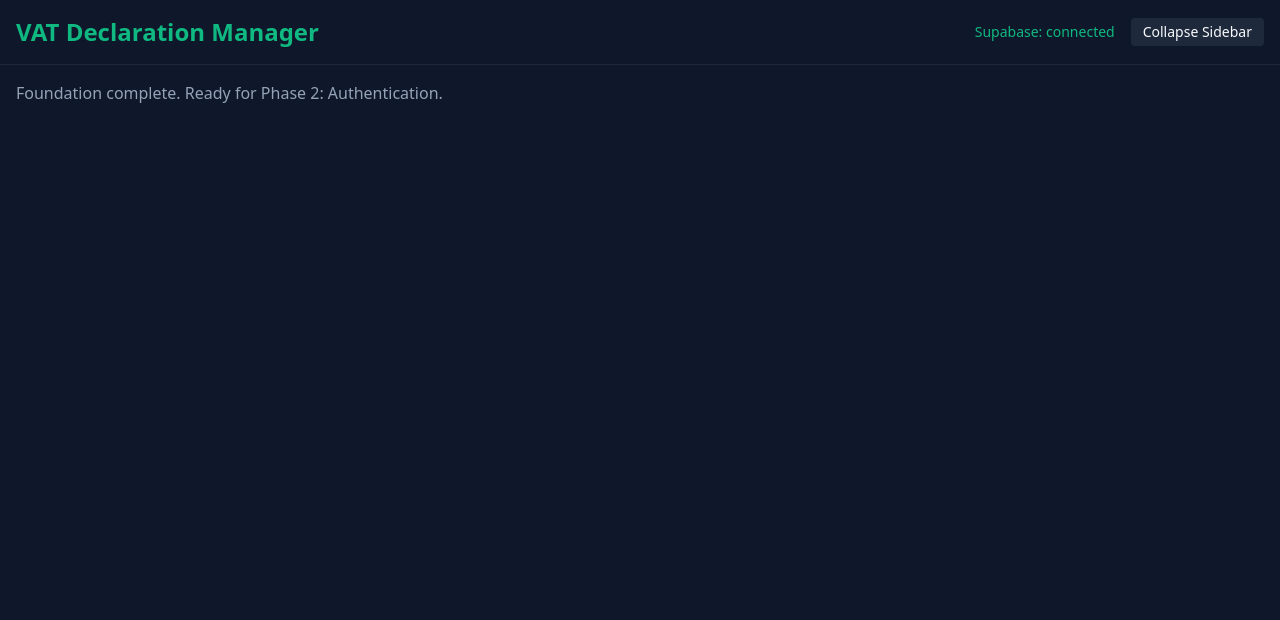
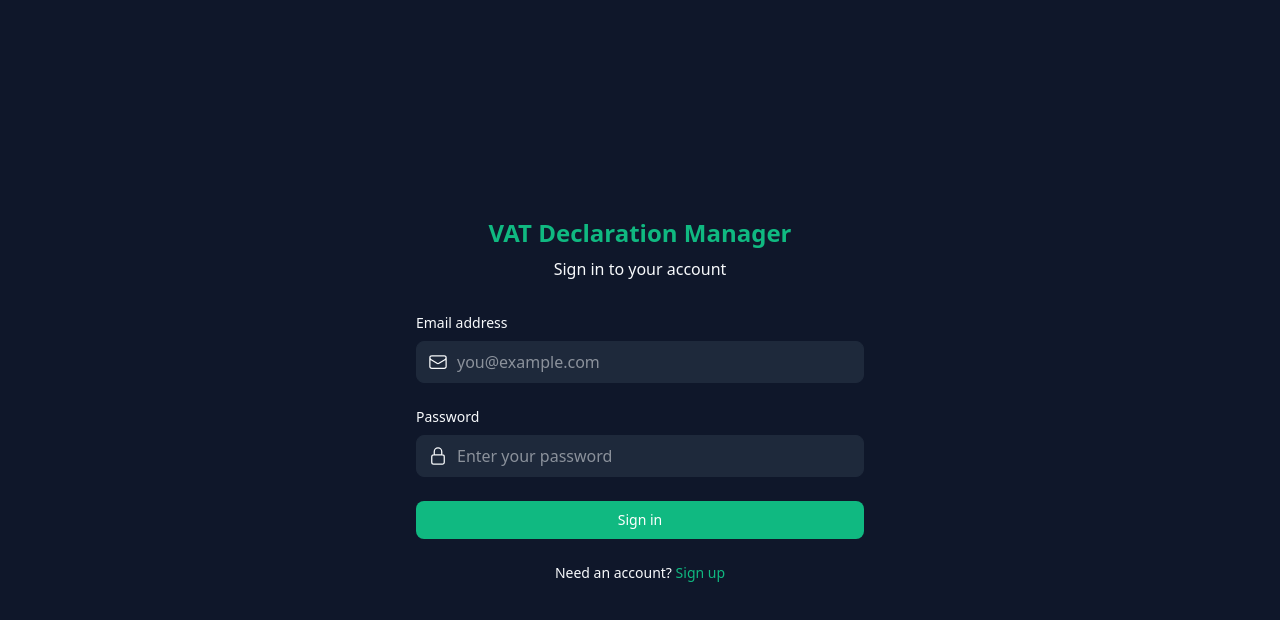
Before and after one commit to yedidya-buildfy/gsdinvoice, a React (Vite) app: page /login in a window 1280 px wide. Shown: the top 620 px of the page. Built offline with nearby package versions, Linux system fonts and the light colour scheme; no server answers; the database is empty.

Commit message:
feat(02-02): wire up routing with AuthProvider
- Add AuthProvider wrapper to main.tsx inside QueryClientProvider
- Rewrite App.tsx with BrowserRouter and routes
- Configure /login and /signup as public routes
- Nest dashboard under ProtectedRoute element
- Fix unused import in LoginPage

```diff
--- a/src/App.tsx
+++ b/src/App.tsx
@@ -1,57 +1,22 @@
-import { useEffect, useState } from 'react'
-import { supabase } from '@/lib/supabase'
-import { useUIStore } from '@/stores/uiStore'
-
-type ConnectionStatus = 'checking' | 'connected' | 'error'
+import { BrowserRouter, Routes, Route } from 'react-router'
+import { ProtectedRoute } from '@/components/auth/ProtectedRoute'
+import { LoginPage } from '@/pages/LoginPage'
+import { SignupPage } from '@/pages/SignupPage'
+import { DashboardPage } from '@/pages/DashboardPage'
 
 function App() {
-  const [connectionStatus, setConnectionStatus] = useState<ConnectionStatus>('checking')
-  const { theme, sidebarCollapsed, toggleSidebar } = useUIStore()
-
-  useEffect(() => {
-    const checkConnection = async () => {
-      try {
-        const { error } = await supabase.from('user_settings').select('id').limit(1)
-        if (error) throw error
-        setConnectionStatus('connected')
-      } catch {
-        setConnectionStatus('error')
-      }
-    }
-    checkConnection()
-  }, [])
-
   return (
-    <div className={`min-h-screen bg-background text-text ${theme}`}>
-      <header className="p-4 border-b border-surface">
-        <div className="flex items-center justify-between">
-          <h1 className="text-2xl font-bold text-primary">VAT Declaration Manager</h1>
-          <div className="flex items-center gap-4">
-            <span
-              className={`text-sm ${
-                connectionStatus === 'connected'
-                  ? 'text-primary'
-                  : connectionStatus === 'error'
-                    ? 'text-red-500'
-                    : 'text-text-muted'
-              }`}
-            >
-              Supabase: {connectionStatus}
-            </span>
-            <button
-              onClick={toggleSidebar}
-              className="px-3 py-1 text-sm bg-surface rounded hover:bg-primary/10 transition-colors"
-            >
-              {sidebarCollapsed ? 'Expand' : 'Collapse'} Sidebar
-            </button>
-          </div>
-        </div>
-      </header>
-      <main className="p-4">
-        <p className="text-text-muted">
-          Foundation complete. Ready for Phase 2: Authentication.
-        </p>
-      </main>
+    <div className="min-h-screen bg-background text-text">
+      <BrowserRouter>
+        <Routes>
+          <Route path="/login" element={<LoginPage />} />
+          <Route path="/signup" element={<SignupPage />} />
+          <Route element={<ProtectedRoute />}>
+            <Route path="/" element={<DashboardPage />} />
+            {/* Future protected routes go here */}
+          </Route>
+        </Routes>
+      </BrowserRouter>
     </div>
   )
 }
--- a/src/main.tsx
+++ b/src/main.tsx
@@ -2,13 +2,16 @@ import { StrictMode } from 'react'
 import { createRoot } from 'react-dom/client'
 import { QueryClientProvider } from '@tanstack/react-query'
 import { queryClient } from './lib/queryClient'
+import { AuthProvider } from './contexts/AuthContext'
 import App from './App'
 import './styles/globals.css'
 
 createRoot(document.getElementById('root')!).render(
   <StrictMode>
     <QueryClientProvider client={queryClient}>
-      <App />
+      <AuthProvider>
+        <App />
+      </AuthProvider>
     </QueryClientProvider>
   </StrictMode>,
 )
--- a/src/pages/LoginPage.tsx
+++ b/src/pages/LoginPage.tsx
@@ -1,5 +1,5 @@
 import { useEffect } from 'react'
-import { useNavigate, useLocation, Link } from 'react-router'
+import { useNavigate, useLocation } from 'react-router'
 import { useAuth } from '@/contexts/AuthContext'
 import { LoginForm } from '@/components/auth/LoginForm'
 
```
